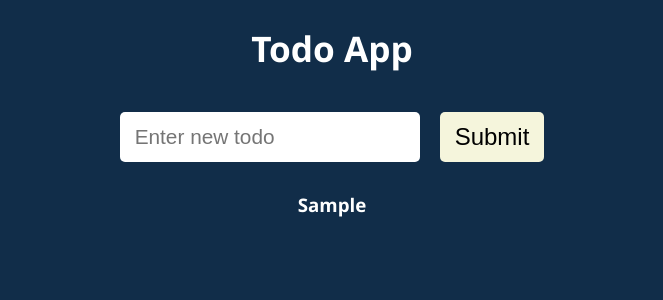
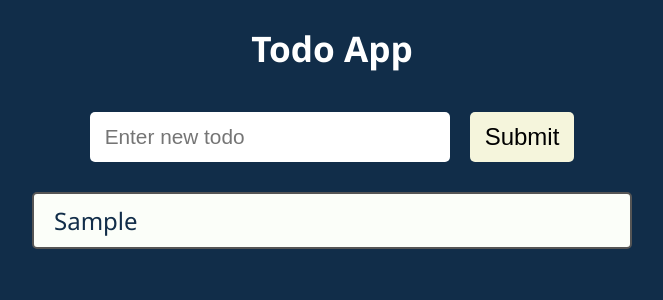
Before and after one commit to alibek2508/todo-app-v1, a React (Create React App) app: page / in a window 1280 px wide. Both pictures are taken after typing "Sample" into the empty fields and a click on the button "Submit". Shown: the top 300 px of the page, without its empty margins (308-971 px from the left). Built offline with nearby package versions, Linux system fonts and the light colour scheme.

Commit message:
add styles components todo and todo list

```diff
--- a/src/components/Todos/Todo.jsx
+++ b/src/components/Todos/Todo.jsx
@@ -1,5 +1,10 @@
+import styles from "./Todo.module.css";
 function Todo({ todo }) {
-	return <h3>{todo}</h3>;
+	return (
+		<div className={styles.todo}>
+			<div className={styles.todoText}>{todo}</div>
+		</div>
+	);
 }
 
 export default Todo;
--- a/src/components/Todos/Todo.module.css
+++ b/src/components/Todos/Todo.module.css
@@ -0,0 +1,17 @@
+.todo {
+	display: flex;
+	align-items: center;
+	padding: 10px 20px;
+	margin: 15px 0;
+	font-size: 1.5rem;
+	border-radius: 5px;
+	border: 2px solid #555;
+	color: #112d49;
+	background-color: #fbfef9;
+	user-select: none;
+}
+
+.todoText {
+	width: 100%;
+	text-align: left;
+}
--- a/src/components/Todos/TodoForm.module.css
+++ b/src/components/Todos/TodoForm.module.css
@@ -8,7 +8,7 @@
 }
 
 .todoFormContainer input {
-	width: 45%;
+	width: 55%;
 	height: 30px;
 	font-size: 1.3rem;
 }
--- a/src/components/Todos/TodoList.jsx
+++ b/src/components/Todos/TodoList.jsx
@@ -1,6 +1,13 @@
 import Todo from "./Todo";
+import styles from "./TodoList.module.css";
 function TodoList({ todos }) {
-	return todos.map((elem, index) => <Todo key={index} todo={elem} />);
+	return (
+		<div className={styles.todoListContainer}>
+			{todos.map((elem, index) => (
+				<Todo key={index} todo={elem} />
+			))}
+		</div>
+	);
 }
 
 export default TodoList;
--- a/src/components/Todos/TodoList.module.css
+++ b/src/components/Todos/TodoList.module.css
@@ -0,0 +1,3 @@
+.TodoListContainer {
+	padding: 10px;
+}
```
